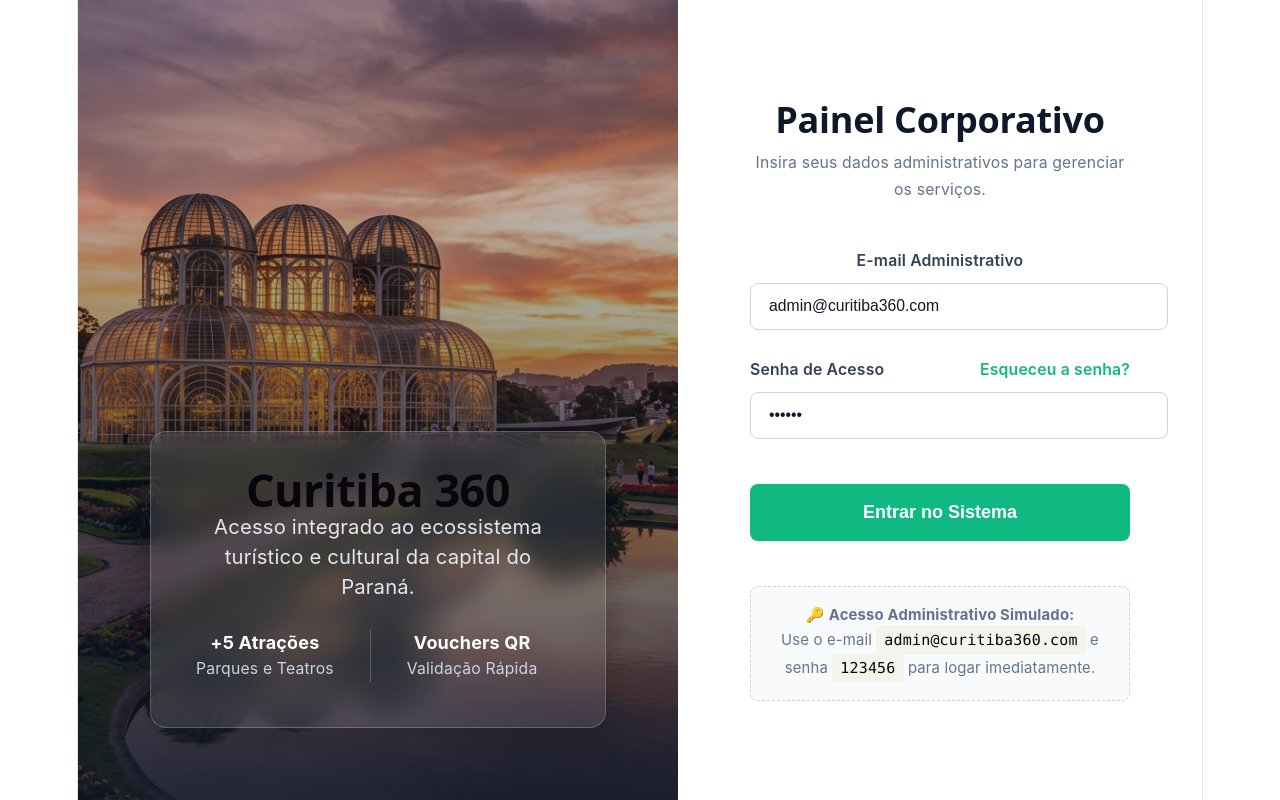
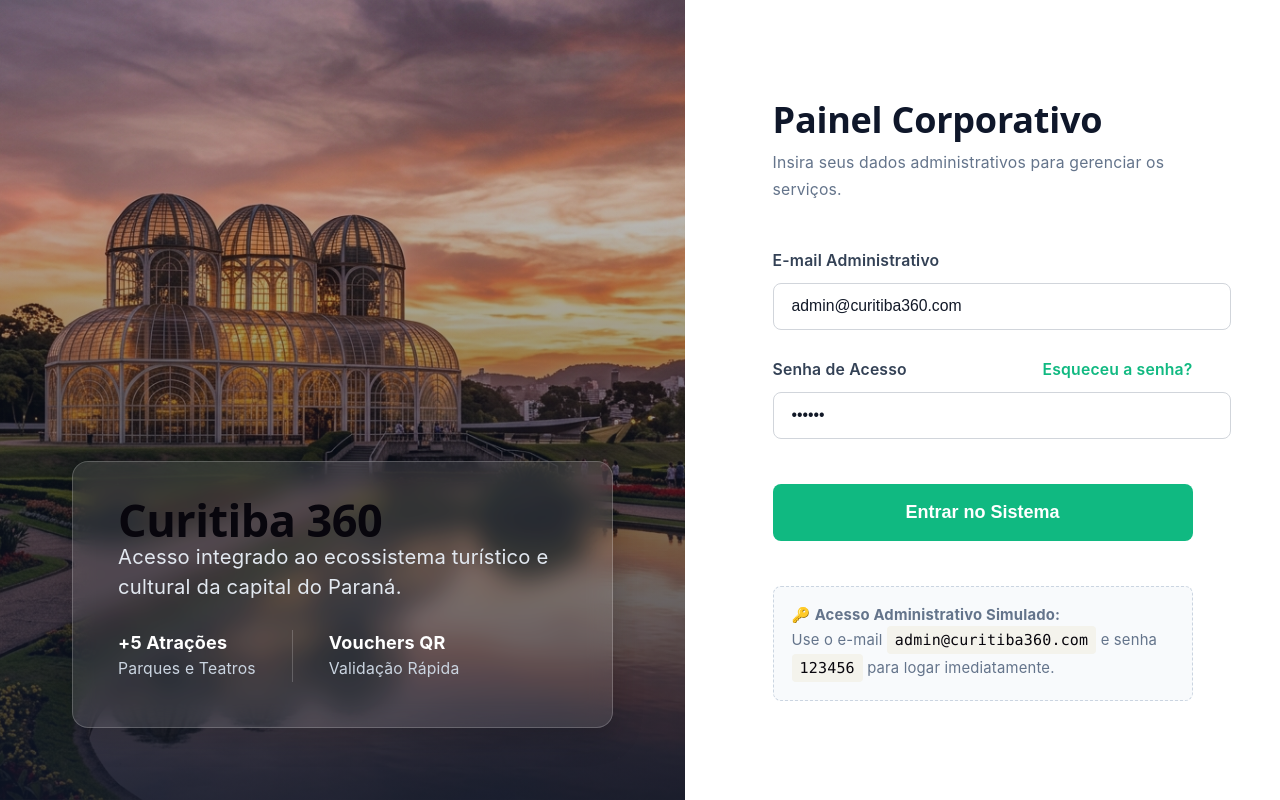
Before and after one commit to viniciuscasagrande-creator/Curitiba-360, a React (Vite) app in the folder curitiba360-backoffice/: page /login in a window 1280 px wide. Built offline with nearby package versions, Linux system fonts and the light colour scheme.

Commit message:
style: remove limitacao de largura do root no index.css para permitir tela cheia

```diff
--- a/curitiba360-backoffice/src/index.css
+++ b/curitiba360-backoffice/src/index.css
@@ -55,11 +55,7 @@ body {
 }
 
 #root {
-  width: 1126px;
-  max-width: 100%;
-  margin: 0 auto;
-  text-align: center;
-  border-inline: 1px solid var(--border);
+  width: 100%;
   min-height: 100svh;
   display: flex;
   flex-direction: column;
```
